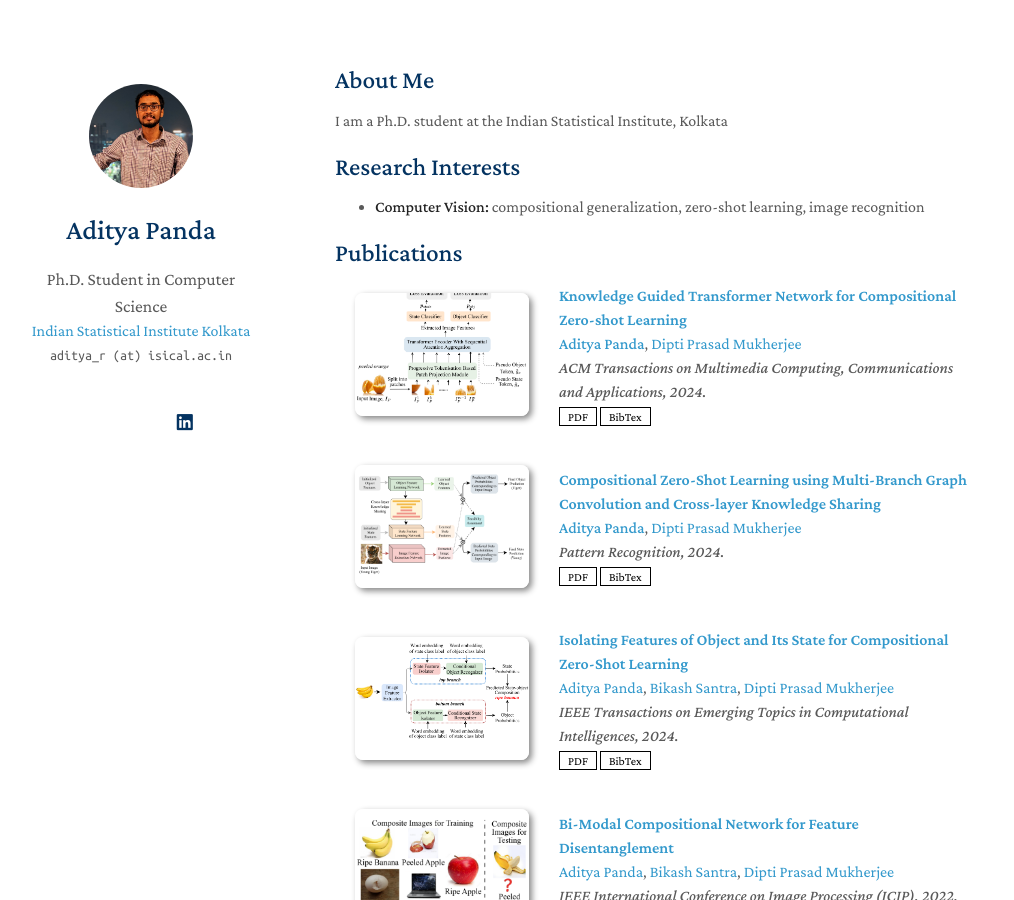
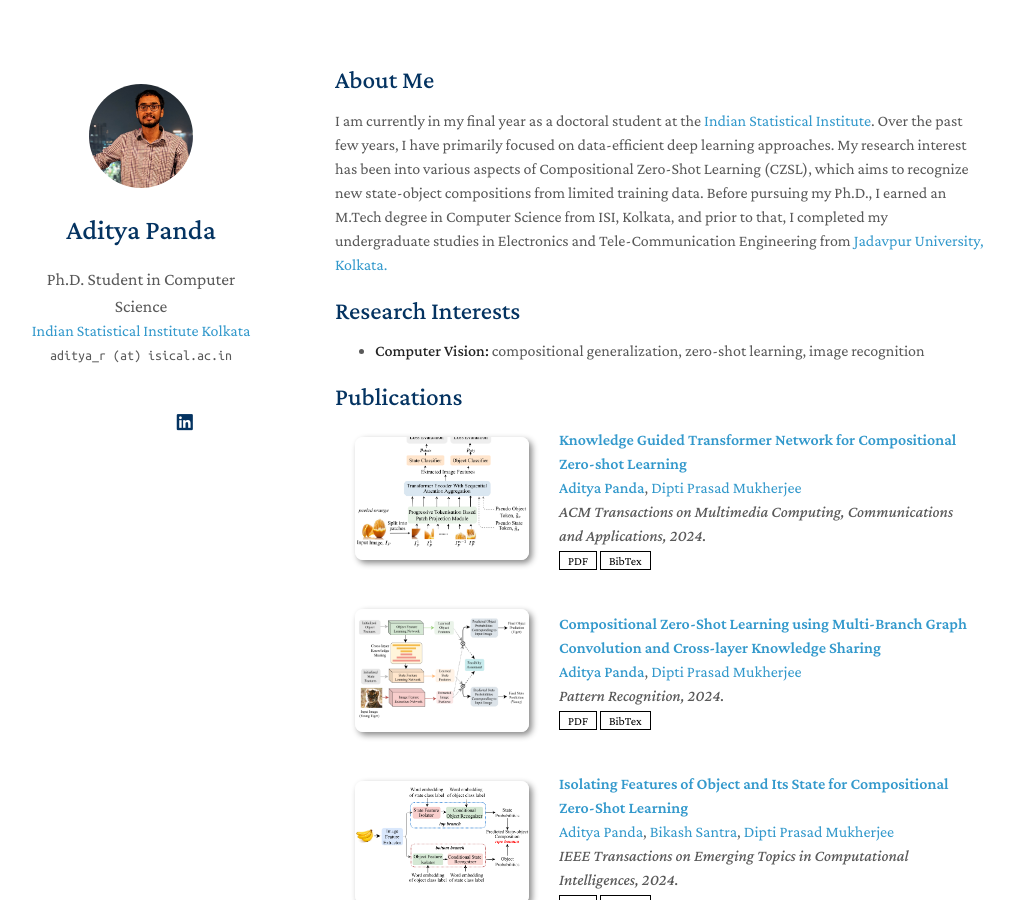
Before and after one commit to pandaaditya/pandaaditya.github.io, a Jekyll site: the page built from index.md, in a window 1280 px wide and 900 px high. Shown: the whole window, without its empty margins (135-1149 px from the left). Built offline with Jekyll 4.4.1, drawn with Linux system fonts in a browser that asks for light colours; a style sheet for code colours, icons or effects is not loaded; our own code applies the rules of GitHub Pages for plain Markdown files.

Commit message:
Update index.md

```diff
--- a/index.md
+++ b/index.md
@@ -4,9 +4,10 @@ layout: homepage
 
 ## About Me
 
-I am a Ph.D. student at the Indian Statistical Institute, Kolkata
+I am currently in my final year as a doctoral student at the <a href="https://www.isical.ac.in/">Indian Statistical Institute</a>. Over the past few years, I have primarily focused on data-efficient deep learning approaches. My research interest has been into various aspects of Compositional Zero-Shot Learning (CZSL), which aims to recognize new state-object compositions from limited training data. Before pursuing my Ph.D., I earned an M.Tech degree in Computer Science from ISI, Kolkata, and prior to that, I completed my undergraduate studies in Electronics and Tele-Communication Engineering from <a href="https://jadavpuruniversity.in/"> Jadavpur University, Kolkata.</a>
+## Research Interests
 
-## Research Interests
+
 
 - **Computer Vision:** compositional generalization, zero-shot learning, image recognition
 
```
